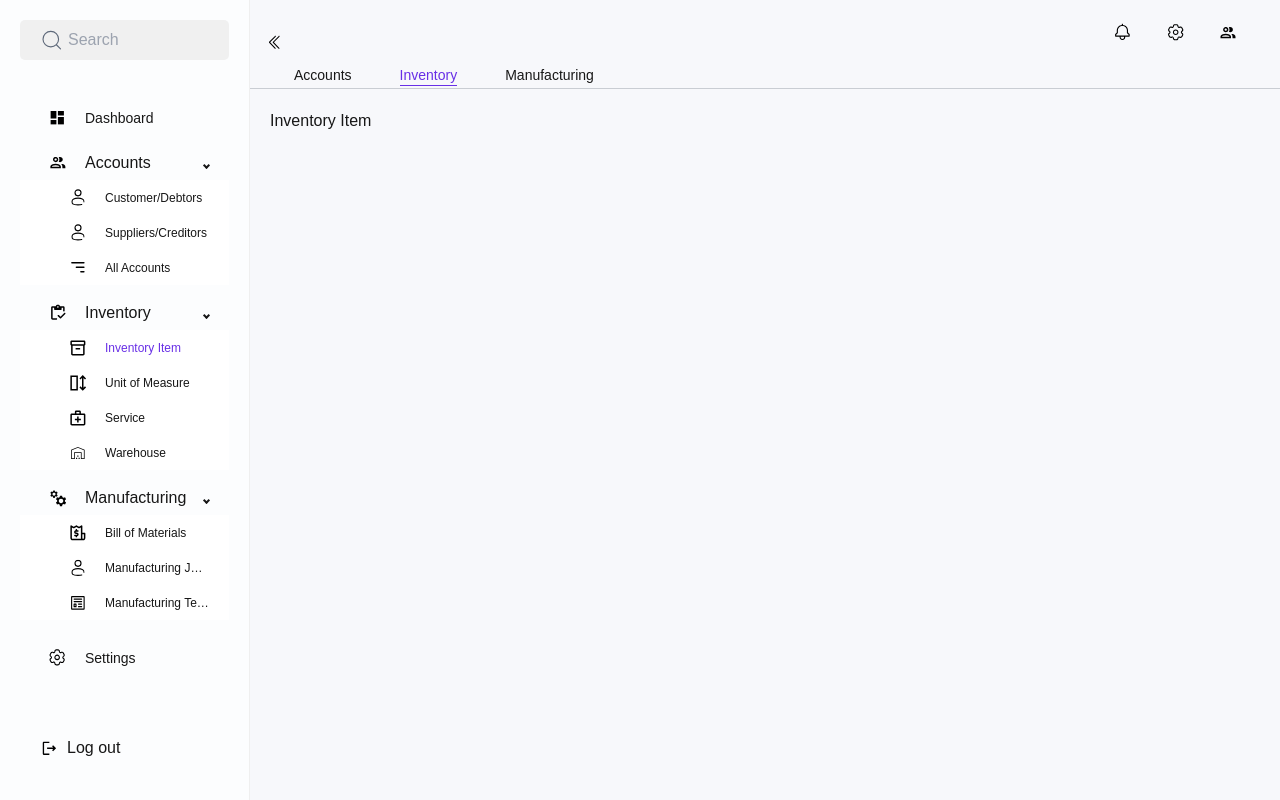
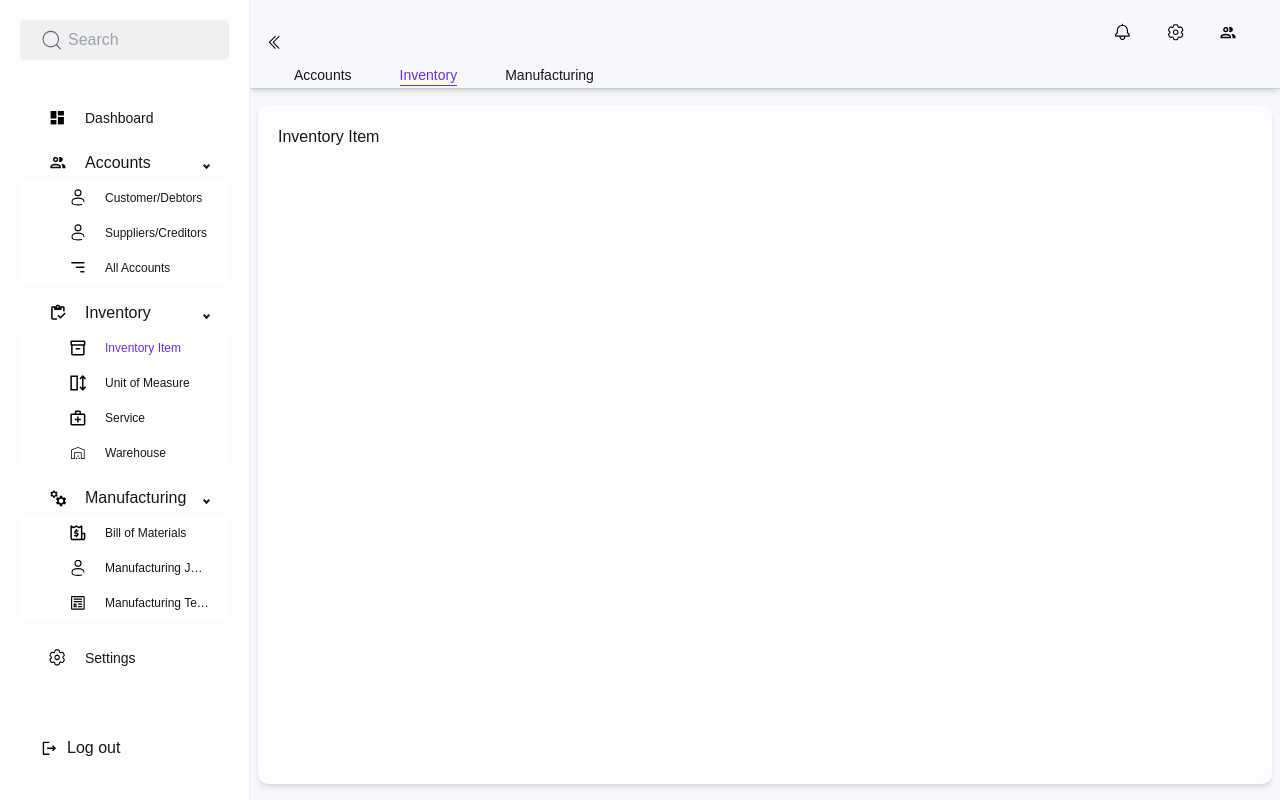
Before and after one commit to HelloTanvir/ERP-system, a Next.js app: page /dashboard/inventory/inventory-item in a window 1280 px wide. Built offline with nearby package versions, Linux system fonts and the light colour scheme.

Commit message:
fixed some UI styling

```diff
--- a/src/app/dashboard/_components/Header.tsx
+++ b/src/app/dashboard/_components/Header.tsx
@@ -8,7 +8,7 @@ function Header() {
     const pathname = usePathname();
 
     return (
-        <div className="flex flex-col gap-5 px-10 pt-5 pb-[2px] border-b border-[#C9CDD3]">
+        <div className="flex flex-col gap-5 px-10 pt-5 pb-[2px] border-b border-[#C9CDD3] shadow-md">
             <div className="flex gap-7 items-center justify-end">
                 {notificationIcon}
                 <Link href="/settings">{settingsIcon}</Link>
--- a/src/app/dashboard/inventory/inventory-item/page.tsx
+++ b/src/app/dashboard/inventory/inventory-item/page.tsx
@@ -1,3 +1,3 @@
 export default function InventoryItem() {
-    return <div className="flex-1 p-5 max-h-full overflow-y-auto">Inventory Item</div>;
+    return <div>Inventory Item</div>;
 }
--- a/src/app/dashboard/layout.tsx
+++ b/src/app/dashboard/layout.tsx
@@ -18,7 +18,9 @@ export default function AuthLayout({
             <Sidebar />
             <div className="flex-1 flex flex-col">
                 <Header />
-                {children}
+                <div className="flex-1 p-5 max-h-full overflow-y-auto mx-2 my-4 rounded-[10px] bg-[#FCFDFE] shadow-md">
+                    {children}
+                </div>
             </div>
         </div>
     );
--- a/src/app/dashboard/page.tsx
+++ b/src/app/dashboard/page.tsx
@@ -1,3 +1,3 @@
 export default function Dashboard() {
-    return <div className="flex-1 p-5 max-h-full overflow-y-auto">Dashboard</div>;
+    return <div>Dashboard</div>;
 }
```
